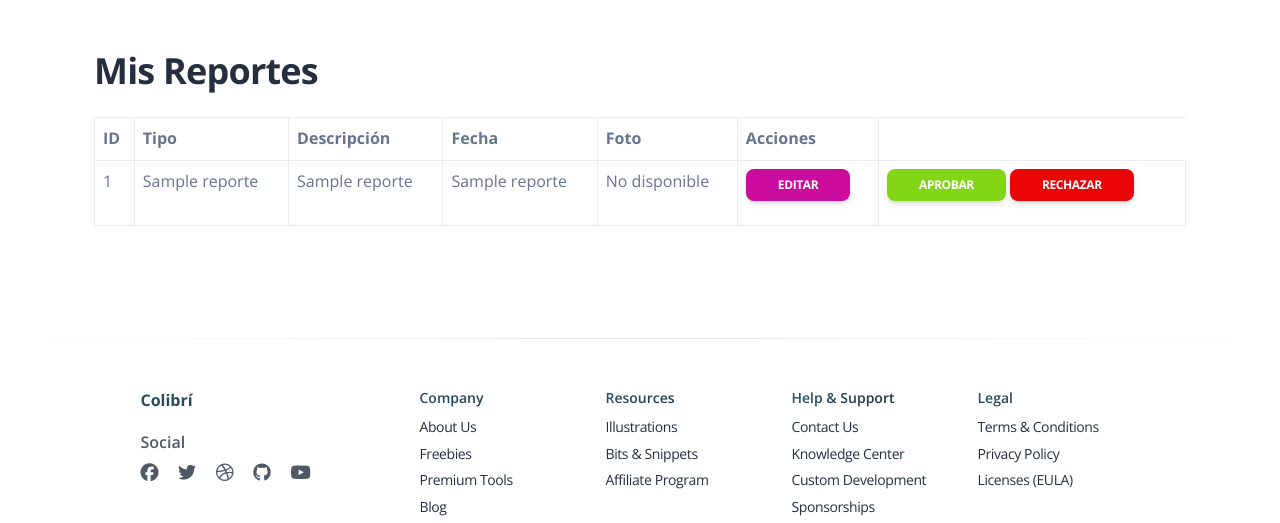
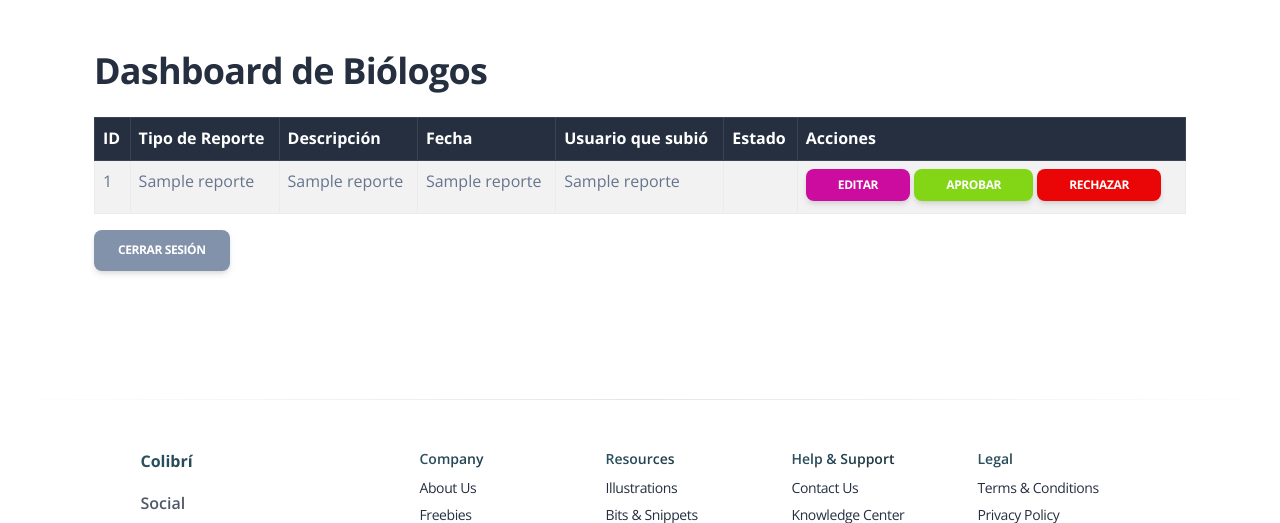
Before and after one commit to MariamGutierrez/appColibri, a Flask app: template project/templates/biologo_dashboard.html in a window 1280 px wide. Shown: the top 523 px of the page. Run offline with Flask 3, Linux system fonts and the light colour scheme; the template is opened without the code that fills it: most values are stand-ins (such as "Sample title", 1, 10 or a date in 2020); some libraries are stand-ins or nearby versions.

Commit message:
error dashboard

```diff
--- a/project/templates/biologo_dashboard.html
+++ b/project/templates/biologo_dashboard.html
@@ -2,57 +2,55 @@
 
 {% block content %}
 <div class="container mt-5">
-    <h2 class="mb-4">Mis Reportes</h2>
-    {% if reportes %}
-        <table class="table table-bordered">
-            <thead>
+    <h2 class="mb-4">Dashboard de Biólogos</h2>
+
+    <table class="table table-striped table-bordered">
+        <thead class="table-dark">
             <tr>
                 <th>ID</th>
-                    <th>Tipo</th>
+                <th>Tipo de Reporte</th>
                 <th>Descripción</th>
                 <th>Fecha</th>
-                    <th>Foto</th>
+                <th>Usuario que subió</th>
+                <th>Estado</th>
                 <th>Acciones</th>
             </tr>
         </thead>
         <tbody>
-                {% for r in reportes %}
+            {% for reporte in reportes %}
             <tr>
-                    <td>{{ r[0] }}</td>
-                    <td>{{ r[1] }}</td>
-                    <td>{{ r[2] }}</td>
-                    <td>{{ r[3] }}</td>
+                <td>{{ reporte[0] }}</td> <!-- ID Reporte -->
+                <td>{{ reporte[1] }}</td> <!-- Tipo de Reporte -->
+                <td>{{ reporte[2] }}</td> <!-- Descripción -->
+                <td>{{ reporte[3] }}</td> <!-- Fecha Reporte -->
+                <td>{{ reporte[5] }}</td> <!-- Nombre de Usuario (nuevo campo que traes del SQL) -->
+
                 <td>
-                        {% if r[4] %}
-                            <img src="{{ r[4] }}" alt="Foto" style="width: 100px;">
-                        {% else %}
-                            No disponible
+                    {% if reporte[6] == 'pendiente' %}
+                        <span class="badge bg-warning text-dark">Pendiente</span>
+                    {% elif reporte[6] == 'aprobado' %}
+                        <span class="badge bg-success">Aprobado</span>
+                    {% elif reporte[6] == 'rechazado' %}
+                        <span class="badge bg-danger">Rechazado</span>
                     {% endif %}
                 </td>
+
                 <td>
-                        <a href="{{ url_for('editar_reporte', id_reporte=r[0]) }}" class="btn btn-primary btn-sm">Editar</a>
-                    </td>
-                    <td>
-                        {% if reporte[5] == 'pendiente' %}
-                        <span class="badge bg-warning text-dark">Pendiente</span>
-                    {% elif reporte[5] == 'aprobado' %}
-                        <span class="badge bg-success">Aprobado</span>
-                    {% elif reporte[5] == 'rechazado' %}
-                        <span class="badge bg-danger">Rechazado</span>
-                    {% endif %}
+                    <a href="{{ url_for('editar_reporte', id_reporte=reporte[0]) }}" class="btn btn-primary btn-sm mb-1">Editar</a>
+
                     <form action="{{ url_for('validar_reporte', id_reporte=reporte[0], accion='aprobar') }}" method="POST" style="display:inline;">
-                            <button type="submit" class="btn btn-success btn-sm">Aprobar</button>
+                        <button type="submit" class="btn btn-success btn-sm mb-1">Aprobar</button>
                     </form>
+
                     <form action="{{ url_for('validar_reporte', id_reporte=reporte[0], accion='rechazar') }}" method="POST" style="display:inline;">
-                            <button type="submit" class="btn btn-danger btn-sm">Rechazar</button>
+                        <button type="submit" class="btn btn-danger btn-sm mb-1">Rechazar</button>
                     </form>
                 </td>
             </tr>
             {% endfor %}
         </tbody>
     </table>
-    {% else %}
-        <p>No tienes reportes registrados.</p>
-    {% endif %}
+
+    <a href="{{ url_for('logout') }}" class="btn btn-secondary">Cerrar Sesión</a>
 </div>
 {% endblock %}
```
Lines whose indentation alone changed are shown as unchanged.
